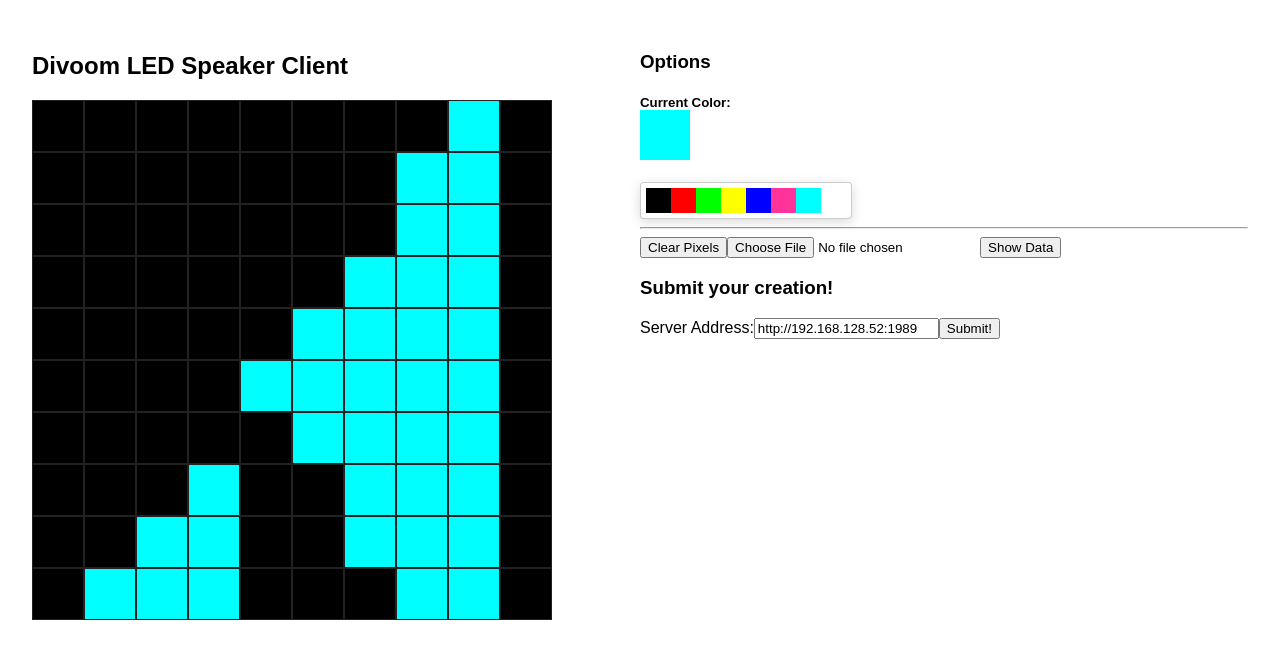
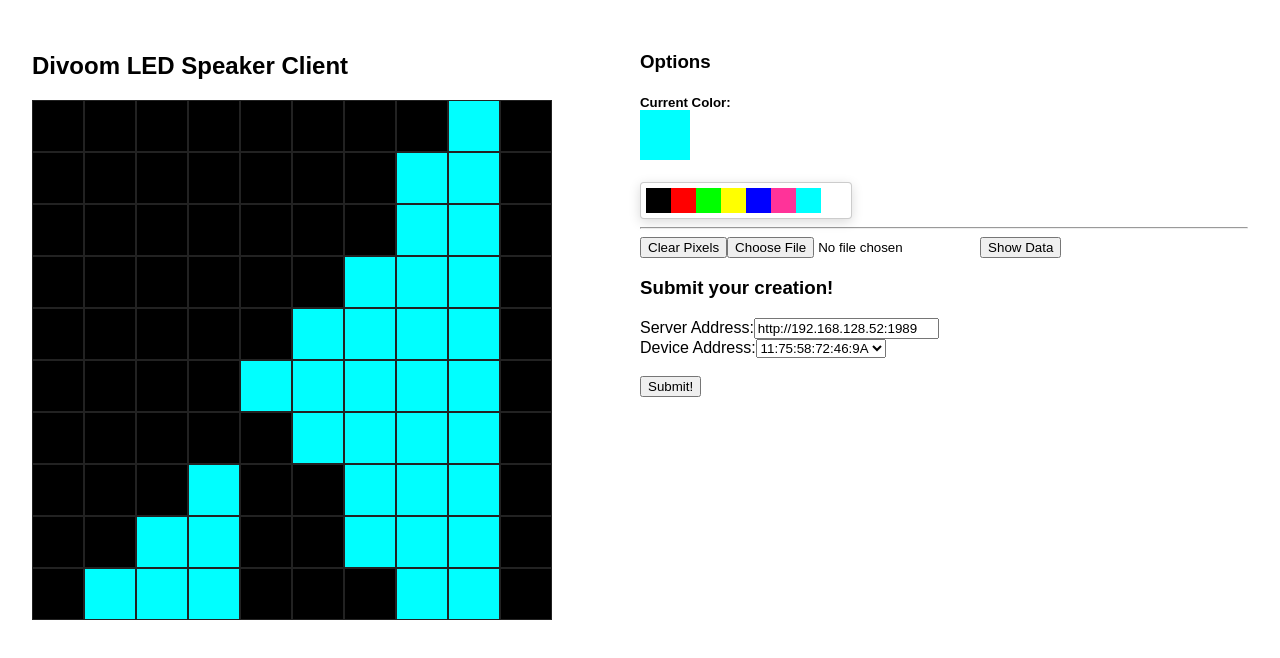
Before and after one commit to brettcrowell/divoom-client, a React (Create React App) app: page / in a window 1280 px wide. Shown: the top 658 px of the page. Built offline with nearby package versions, Linux system fonts and the light colour scheme.

Commit message:
modify submission to include device id

```diff
--- a/src/Client.js
+++ b/src/Client.js
@@ -13,6 +13,7 @@ class Client extends Component {
     this.state = {
       showData: false,
       address: "http://192.168.128.52:1989",
+      device: "11:75:58:72:46:9A",
       currentColor: 6,
       pixelArray: [
         [0, 0, 0, 0, 0, 0, 0, 0, 6, 0],
@@ -28,6 +29,7 @@ class Client extends Component {
       ]
     };
     this.updateServerAddress = this.updateServerAddress.bind(this);
+    this.updateDeviceAddress = this.updateDeviceAddress.bind(this);
     this.updatePixelColor = this.updatePixelColor.bind(this);
     this.updatePixelArray = this.updatePixelArray.bind(this);
     this.toggleData = this.toggleData.bind(this);
@@ -43,6 +45,10 @@ class Client extends Component {
 
   updateServerAddress({ target: { value }}) {
     this.setState({ address: value })
+  }
+
+  updateDeviceAddress({ target: { value }}) {
+    this.setState({ device: value });
   }
 
   onColorPicked({hex}) {
@@ -106,7 +112,7 @@ class Client extends Component {
   }
 
   submitPixelArray() {
-    const { address, pixelArray } = this.state;
+    const { address, device, pixelArray } = this.state;
 
     // divoom server expects a flat array of divoomColors
     const flattenedPixelArray = pixelArray.reduce((prev, row) => ([
@@ -114,7 +120,7 @@ class Client extends Component {
       ...row
     ]), []);
 
-    postToDivoom(address, "show_pixel_array", flattenedPixelArray);
+    postToDivoom(address, device, "show_pixel_array", flattenedPixelArray);
 
   }
 
@@ -141,7 +147,7 @@ class Client extends Component {
   }
 
   render() {
-    const {showData, address, pixelArray} = this.state;
+    const {showData, address, device, pixelArray} = this.state;
     return (
       <div className="App" onMouseUp={this.onMouseUp}>
         <section>
@@ -198,6 +204,15 @@ class Client extends Component {
           <h3>Submit your creation!</h3>
           Server Address:
           <input type="text" value={address} onChange={this.updateServerAddress}/>
+          <br/>
+          Device Address:
+          <select onChange={this.updateDeviceAddress} value={device}>
+            <option value="11:75:58:72:46:9A">
+              11:75:58:72:46:9A
+            </option>
+            <option value="" />
+          </select>
+          <br/><br/>
           <button onClick={this.submitPixelArray}>Submit!</button>
         </section>
       </div>
--- a/src/divoomAdapterHelper.js
+++ b/src/divoomAdapterHelper.js
@@ -1,10 +1,11 @@
-export const postToDivoom = async (address, action, value = []) => {
+export const postToDivoom = async (address, device, action, value = []) => {
   const response = await fetch(address, {
     method: "POST",
     headers: {
       'content-type': 'application/json'
     },
     body: JSON.stringify({
+      device,
       action,
       value
     })
```
